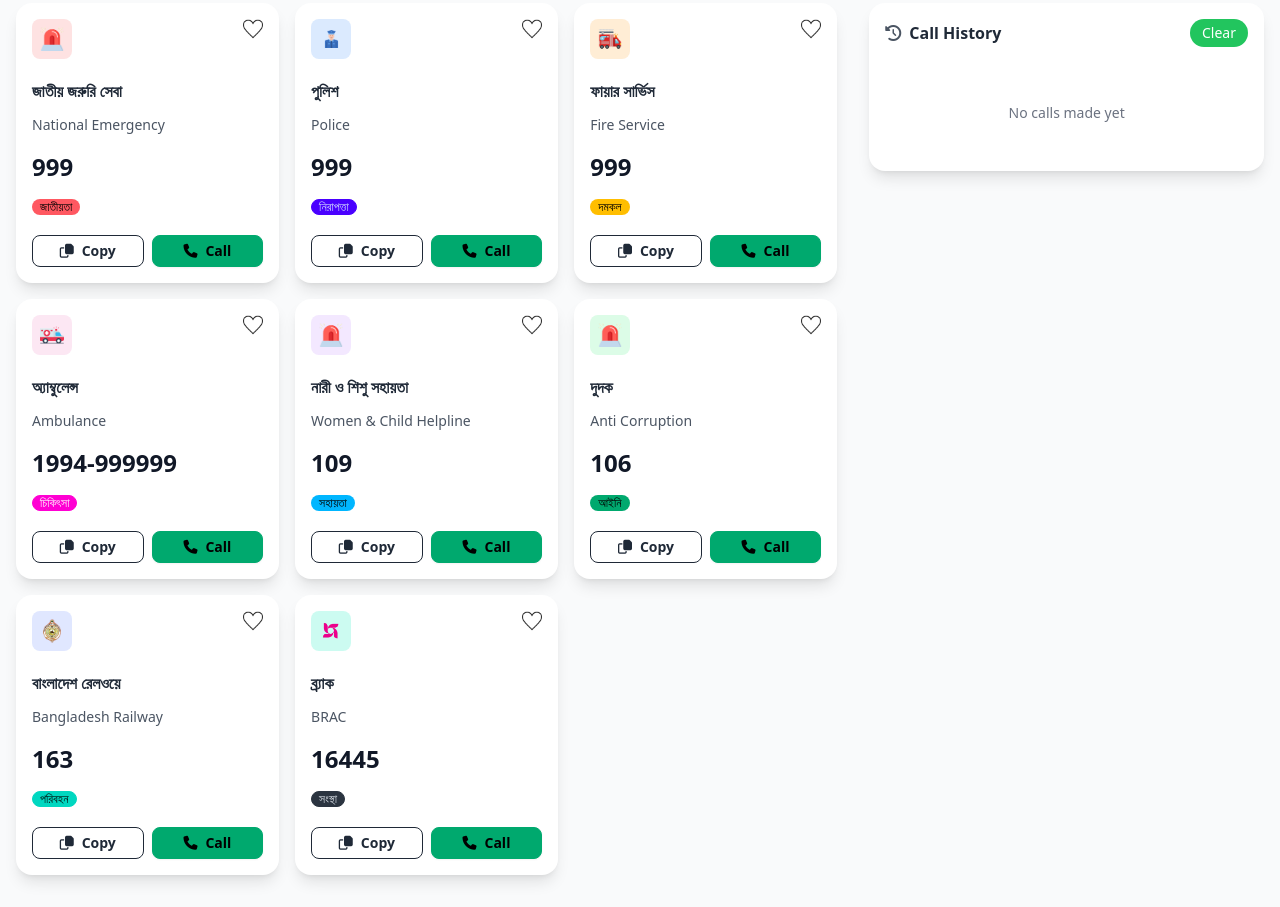
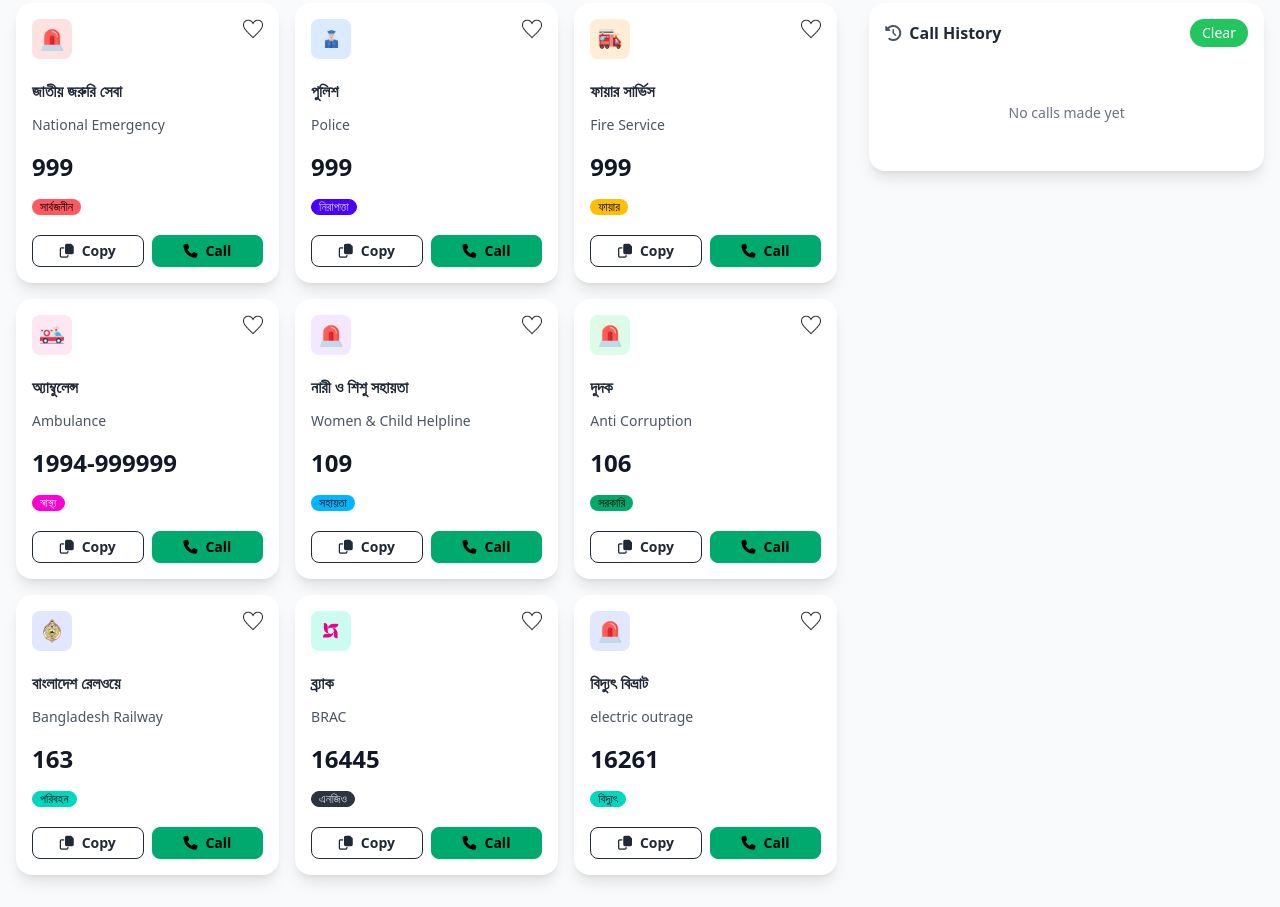
Before and after one commit to Yeamin-HS/B12-A5-Emergency-Hotline-main, a plain HTML site: page index.html in a window 1280 px wide. Shown: the part 361-1268 px from the top of the page. Drawn offline with nearby package versions, Linux system fonts and the light colour scheme.

Commit message:
final edit

```diff
--- a/emergency.js
+++ b/emergency.js
@@ -1,34 +1,32 @@
-
       let coinCount = 100;
         let copyCount = 0;
         let callHistory = [];
         let heartCount = 0;
 
-        // Update display counters
+
         function updateCounters() {
             document.getElementById('heartCount').textContent = heartCount;
             document.getElementById('coinCount').textContent = coinCount;
             document.getElementById('copyCount').textContent = copyCount;
         }
 
-        // Heart button functionality
-        // Heart button functionality (modified)
+        // Heart button:
         document.querySelectorAll('.heart-btn').forEach(btn => {
             btn.addEventListener('click', function () {
                 const heartImg = this.querySelector('img');
-        if (heartImg.getAttribute('src').includes('heart-logo2.png')) {
-            // Change to red heart
+                const src = heartImg.getAttribute('src');
+                if (src.includes('heart-logo2.png')) {
                     heartImg.setAttribute('src', 'assets/heart.png');
                     heartCount++;
-        } else {
-            // Change back to default heart
+                    updateCounters();
+                }
+                else {
+                    heartCount++;
+                    updateCounters();
+                }
 
-            heartCount++;
-        }
-        updateCounters();
             });
         });
-
 
         // Copy button functionality
         document.querySelectorAll('.copy-btn').forEach(btn => {
@@ -53,7 +51,7 @@
             });
         });
 
-        // Call button functionality
+        // Call btn
         document.querySelectorAll('.call-btn').forEach(btn => {
             btn.addEventListener('click', function() {
                 const serviceName = this.dataset.service;
@@ -71,7 +69,7 @@
                 // Show call alert
                 alert(`Calling ${serviceName} at ${number}`);
 
-                // Add to call history with timestamp
+
                 const now = new Date();
                 const time = now.toLocaleTimeString('en-US', {
                     hour12: true,
@@ -90,7 +88,7 @@
             });
         });
 
-        // Update call history display
+
         function updateCallHistory() {
             const historyList = document.getElementById('historyList');
 
@@ -108,11 +106,9 @@
             `).join('');
         }
 
-        // Clear history functionality
         document.getElementById('clearHistory').addEventListener('click', function() {
             callHistory = [];
             updateCallHistory();
         });
 
-        // Initialize counters
         updateCounters();
--- a/index.html
+++ b/index.html
@@ -45,17 +45,10 @@
                     <img src="assets/heart.png" alt="Heart" class="w-4 h-4">
                     <span id="heartCount" class="text-sm font-medium">0</span>
                 </div>
-
-
-
                 <div class="flex items-center gap-2 rounded-full px-3 py-1.5" style="background-color: #dcf1e4">
                     <img src="assets/coin.png" alt="Coin" class="w-4 h-4">
                     <span id="coinCount" class="text-sm font-medium">100</span>
                 </div>
-
-
-
-
                 <div class="bg-green-500 text-white px-3 py-1 rounded-full text-sm font-medium">
                     <span id="copyCount">0</span> Copy
                 </div>
@@ -64,7 +57,7 @@
     </nav>
 
     <!-- Hero Section -->
-    <section class="class="bg-gradient-to-r text-white style="background: linear-gradient(to right, #013223, #006747, #013223); padding: 40px 0;">
+    <section class="bg-gradient-to-r text-white" style="background: linear-gradient(to right, #013223, #006747, #013223); padding: 40px 0;">
         <div class="container mx-auto px-4 text-center">
             <div class="w-20 h-20 rounded-full flex items-center justify-center mx-auto mb-6">
                 <img src="assets/logo-dark.png" alt="Emergency Logo" class="w-16 h-16 rounded-full">
@@ -94,7 +87,7 @@
                             <h3 class="font-bold text-gray-800 mb-1">জাতীয় জরুরি সেবা</h3>
                             <p class="text-sm text-gray-600 mb-2">National Emergency</p>
                             <h2 class="text-2xl font-bold text-gray-900 mb-2">999</h2>
-                            <div class="badge badge-error badge-sm mb-3">জাতীয়তা</div>
+                            <div class="badge badge-error badge-sm mb-3">সার্বজনীন</div>
                             <div class="flex gap-2">
                                 <button class="copy-btn btn btn-sm btn-outline flex-1" data-number="999">
                                     <i class="far fa-copy"></i> Copy
@@ -146,7 +139,7 @@
                             <h3 class="font-bold text-gray-800 mb-1">ফায়ার সার্ভিস</h3>
                             <p class="text-sm text-gray-600 mb-2">Fire Service</p>
                             <h2 class="text-2xl font-bold text-gray-900 mb-2">999</h2>
-                            <div class="badge badge-warning badge-sm mb-3">দমকল</div>
+                            <div class="badge badge-warning badge-sm mb-3">ফায়ার</div>
                             <div class="flex gap-2">
                                 <button class="copy-btn btn btn-sm btn-outline flex-1" data-number="999">
                                     <i class="far fa-copy"></i> Copy
@@ -172,7 +165,7 @@
                             <h3 class="font-bold text-gray-800 mb-1">অ্যাম্বুলেন্স</h3>
                             <p class="text-sm text-gray-600 mb-2">Ambulance</p>
                             <h2 class="text-2xl font-bold text-gray-900 mb-2">1994-999999</h2>
-                            <div class="badge badge-secondary badge-sm mb-3">চিকিৎসা</div>
+                            <div class="badge badge-secondary badge-sm mb-3">স্বাস্থ্য</div>
                             <div class="flex gap-2">
                                 <button class="copy-btn btn btn-sm btn-outline flex-1" data-number="1994999999">
                                     <i class="far fa-copy"></i> Copy
@@ -224,7 +217,7 @@
                             <h3 class="font-bold text-gray-800 mb-1">দুদক</h3>
                             <p class="text-sm text-gray-600 mb-2">Anti Corruption</p>
                             <h2 class="text-2xl font-bold text-gray-900 mb-2">106</h2>
-                            <div class="badge badge-success badge-sm mb-3">আইনি</div>
+                            <div class="badge badge-success badge-sm mb-3">সরকারি</div>
                             <div class="flex gap-2">
                                 <button class="copy-btn btn btn-sm btn-outline flex-1" data-number="106">
                                     <i class="far fa-copy"></i> Copy
@@ -276,7 +269,7 @@
                             <h3 class="font-bold text-gray-800 mb-1">ব্র্যাক</h3>
                             <p class="text-sm text-gray-600 mb-2">BRAC</p>
                             <h2 class="text-2xl font-bold text-gray-900 mb-2">16445</h2>
-                            <div class="badge badge-neutral badge-sm mb-3">সংস্থা</div>
+                            <div class="badge badge-neutral badge-sm mb-3">এনজিও</div>
                             <div class="flex gap-2">
                                 <button class="copy-btn btn btn-sm btn-outline flex-1" data-number="16445">
                                     <i class="far fa-copy"></i> Copy
@@ -287,6 +280,35 @@
                             </div>
                         </div>
                     </div>
+
+                    <!-- Electricity -->
+                    <div class="card bg-white shadow-lg card-hover">
+                        <div class="card-body p-4">
+                            <div class="flex justify-between items-start mb-3">
+                                <div class="w-10 h-10 bg-indigo-100 rounded-lg flex items-center justify-center">
+
+                                    <img src="assets/emergency.png" alt="Electricity" class="w-6 h-6">
+                                </div>
+                                <button class="heart-btn" data-service="Electricity Outage">
+                                    <img src="assets/heart-logo2.png" alt="Heart" class="w-5 h-5 transition-opacity">
+                                </button>
+                            </div>
+                            <h3 class="font-bold text-gray-800 mb-1">বিদ্যুৎ বিভ্রাট</h3>
+                            <p class="text-sm text-gray-600 mb-2">electric outrage</p>
+                            <h2 class="text-2xl font-bold text-gray-900 mb-2">16261</h2>
+                            <div class="badge badge-accent badge-sm mb-3">বিদ্যুৎ</div>
+                            <div class="flex gap-2">
+                                <button class="copy-btn btn btn-sm btn-outline flex-1" data-number="16261">
+                                    <i class="far fa-copy"></i> Copy
+                                </button>
+                                <button class="call-btn btn btn-sm btn-success flex-1" data-service="বিদ্যুৎ" data-number="16261">
+                                    <i class="fas fa-phone"></i> Call
+                                </button>
+                            </div>
+                        </div>
+                    </div>
+                    <!-- End Electricity -->
+
                 </div>
             </div>
 
@@ -312,7 +334,5 @@
 
     <script src="emergency.js"></script>
 
-
-
 </body>
 </html>
```
Also changed, not shown: 1 other file. Lines whose indentation alone changed are shown as unchanged.
